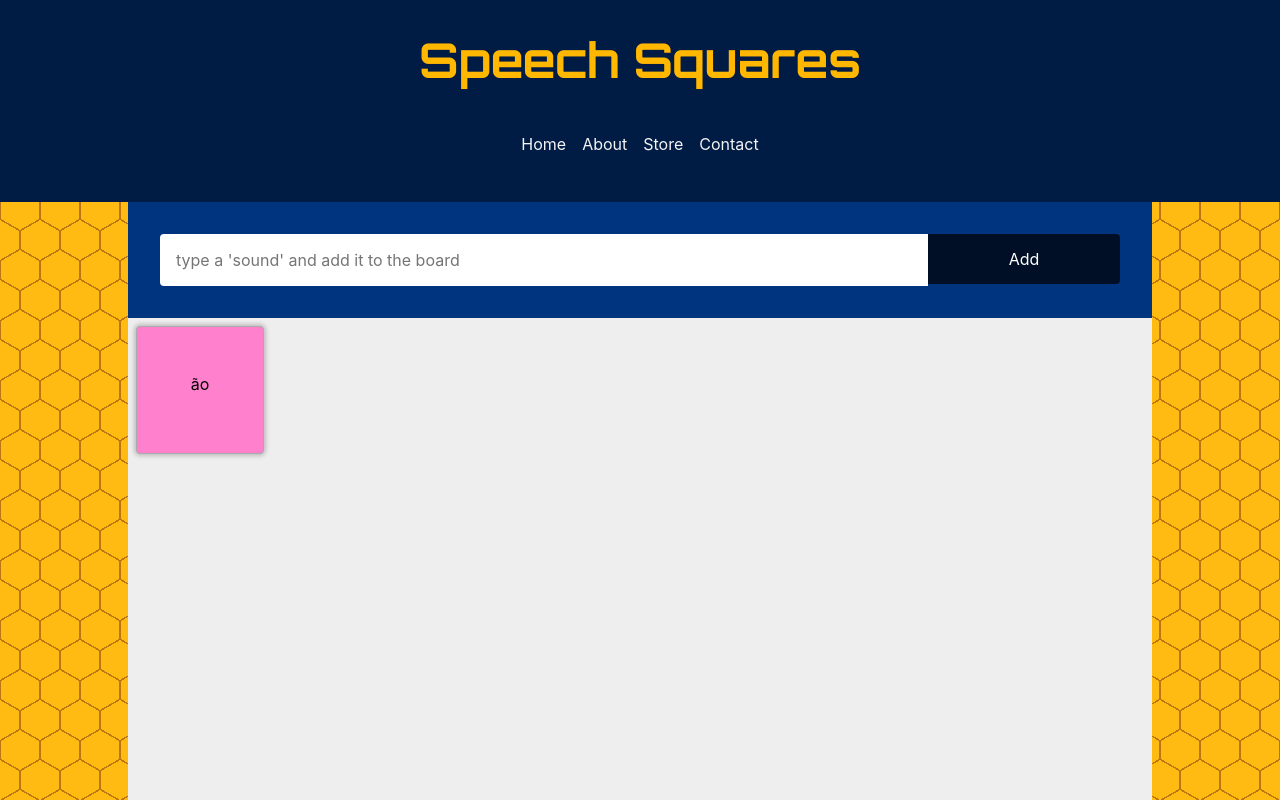
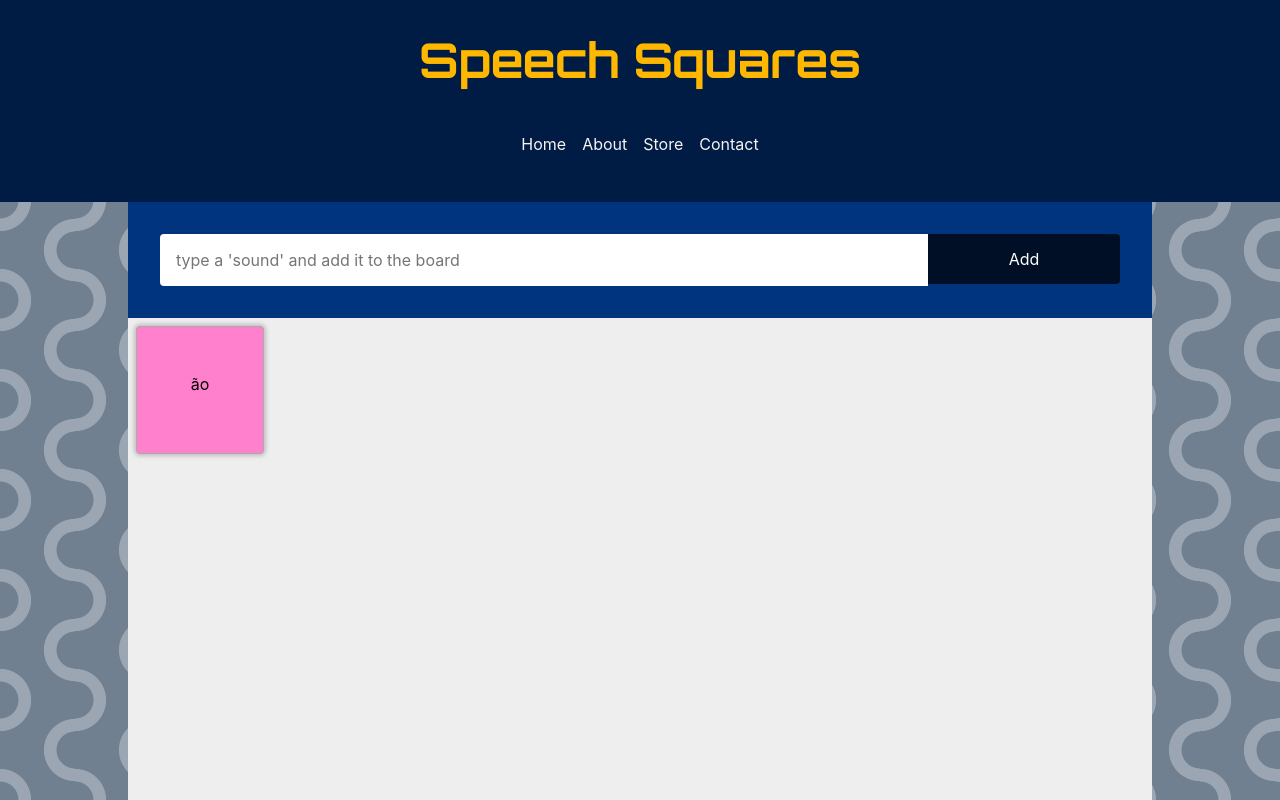
Before and after one commit to marifaleiros/speechsquares, a React (Create React App) app: page / in a window 1280 px wide. Shown: the top 800 px of the page. Built offline with nearby package versions, Linux system fonts and the light colour scheme.

Commit message:
add button form

```diff
--- a/src/App.js
+++ b/src/App.js
@@ -2,6 +2,7 @@ import React from 'react';
 import './App.css';
 import Header from './Components/Header/Header'
 import Footer from './Components/Footer/Footer'
+import AddButtonForm from './Components/AddButtonForm/AddButtonForm'
 
 
 class App extends React.Component {
@@ -10,16 +11,9 @@ class App extends React.Component {
       <main className="app">
         <Header />
         <section class="h-100 w-80 center bg-light-gray pb4">
-          <form class="bg-blue2 center pa4">
-            <fieldset class="cf bn ma0 pa0">
-              <div class="cf">
-                <input class="f6 f5-l input-reset bn fl black-80 bg-white pa3 lh-solid w-100 w-75-m w-80-l br2-ns br--left-ns" placeholder="type a 'sound' and add it to the board" type="text" name="email-address" value="" id="email-address"/>
-                <input class="f6 f5-l button-reset fl pv3 tc bn bg-animate bg-black-70 hover-bg-black white pointer w-100 w-25-m w-20-l br2-ns br--right-ns" type="submit" value="Add"/>
-              </div>
-            </fieldset>
-          </form>
+          <AddButtonForm/>
           <div className="pa2">
-            <div class="ba br2 b--light-silver shadow-1 fl w4 h4 bg-pink dim">
+            <div class="ba br2 b--light-silver shadow-1 fl w4 h4 bg-pink dim pointer">
               <p class="db link  tc pa4">
                 ão
               </p>
--- /dev/null
+++ b/src/Components/AddButtonForm/AddButtonForm.jsx
@@ -0,0 +1,11 @@
+import React from 'react';
+
+const AddButtonForm = () => {
+    return (
+        <div class="bg-blue2 center pa4 cf">
+            <input class="f6 f5-l input-reset bn fl black-80 bg-white pa3 lh-solid w-100 w-75-m w-80-l br2-ns br--left-ns" placeholder="type a 'sound' and add it to the board" type="text" name="email-address" value="" id="email-address" />
+            <input class="f6 f5-l button-reset fl pv3 tc bn bg-animate bg-black-70 hover-bg-black white pointer w-100 w-25-m w-20-l br2-ns br--right-ns" type="submit" value="Add" />
+        </div>);
+};
+
+export default AddButtonForm;
--- a/src/index.css
+++ b/src/index.css
@@ -1,7 +1,8 @@
 html {
   position: relative;
-  background: radial-gradient(circle farthest-side at 0% 50%, #fb1 23.5%, rgba(240, 166, 17, 0) 0)21px 30px, radial-gradient(circle farthest-side at 0% 50%, #B71 24%, rgba(240, 166, 17, 0) 0)19px 30px, linear-gradient(#fb1 14%, rgba(240, 166, 17, 0) 0, rgba(240, 166, 17, 0) 85%, #fb1 0)0 0, linear-gradient(150deg, #fb1 24%, #B71 0, #B71 26%, rgba(240, 166, 17, 0) 0, rgba(240, 166, 17, 0) 74%, #B71 0, #B71 76%, #fb1 0)0 0, linear-gradient(30deg, #fb1 24%, #B71 0, #B71 26%, rgba(240, 166, 17, 0) 0, rgba(240, 166, 17, 0) 74%, #B71 0, #B71 76%, #fb1 0)0 0, linear-gradient(90deg, #B71 2%, #fb1 0, #fb1 98%, #B71 0%)0 0 #fb1;
-  background-size: 40px 60px;
+  background: radial-gradient(circle at 100% 50%, transparent 20%, rgba(255, 255, 255, .3) 21%, rgba(255, 255, 255, .3) 34%, transparent 35%, transparent), radial-gradient(circle at 0% 50%, transparent 20%, rgba(255, 255, 255, .3) 21%, rgba(255, 255, 255, .3) 34%, transparent 35%, transparent) 0 -50px;
+  background-color: slategray;
+  background-size: 75px 100px;
   min-height: 100%;
 }
 
@@ -14,5 +15,6 @@ body {
 }
 
 #root>div {
-  height: 100%; /*weird*/
+  height: 100%;
+  /*weird*/
 }
```
